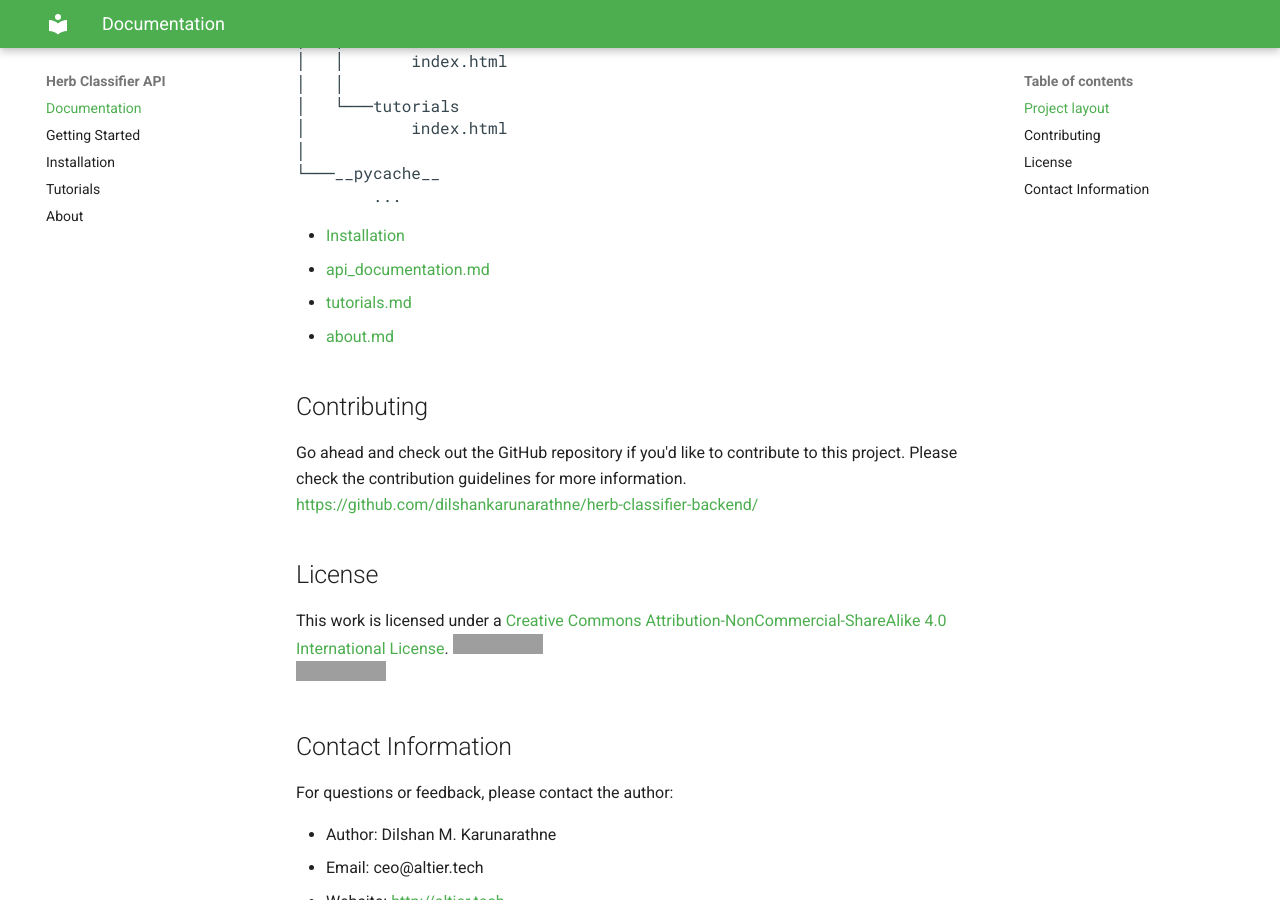
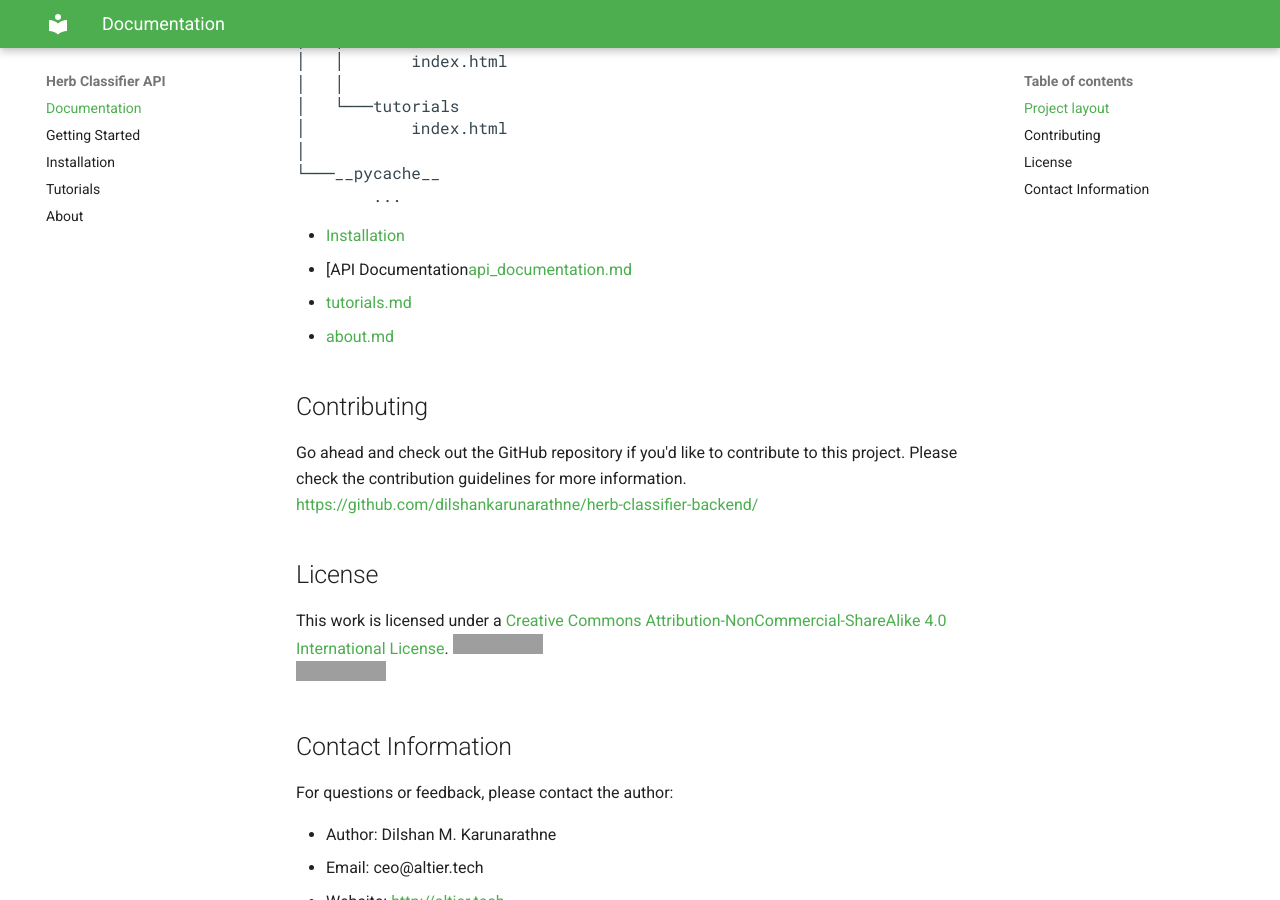
Before and after one commit to dilshankarunarathne/herb-classifier-backend, an MkDocs documentation site: the page built from docs/index.md, in a window 1280 px wide and 900 px high, scrolled down 3002 px. Built offline with MkDocs 1.6.1 and Material for MkDocs 9.7.7, drawn with Linux system fonts in a browser that asks for light colours; grey boxes are pictures that could not be loaded.

Commit message:
Update index.md

```diff
--- a/docs/index.md
+++ b/docs/index.md
@@ -139,7 +139,7 @@ application.
 </pre>
 
  - [Installation](installation.md)
- - [api_documentation.md](API Documentation)
+ - [API Documentation[api_documentation.md]()
  - [tutorials.md](Tutorials)
  - [about.md](About)
 
```
